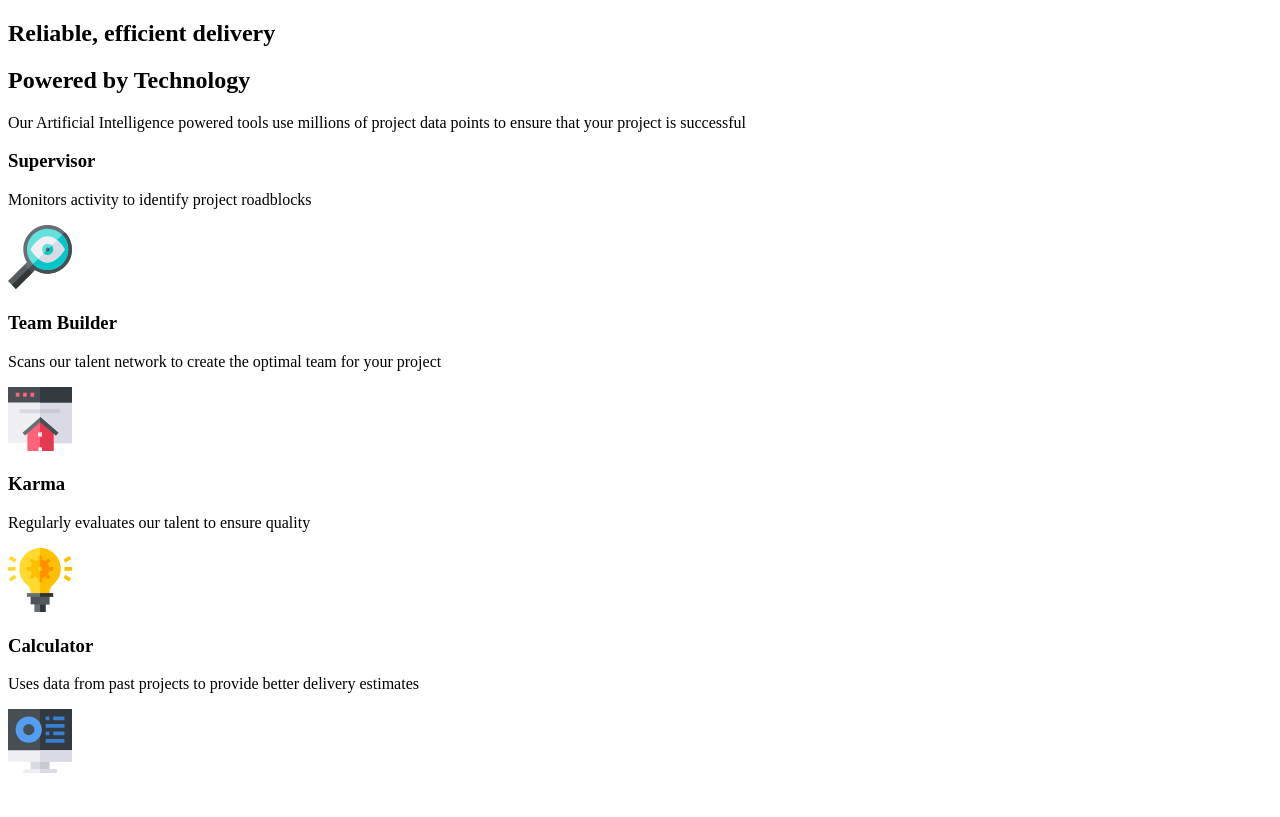
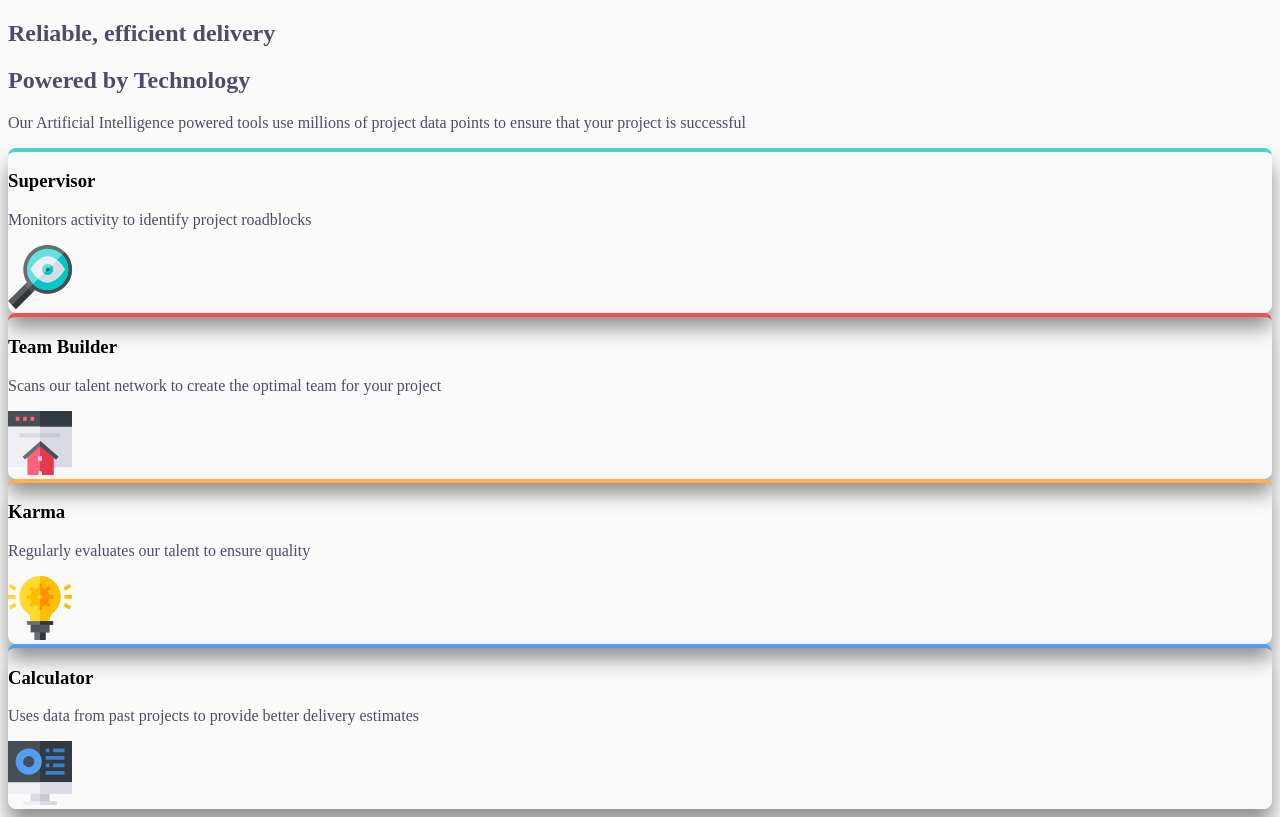
Before and after one commit to russell-gh/ft5-4-card-feature, a plain HTML site: page starter-code/index.html in a window 1280 px wide. Drawn offline with Linux system fonts and the light colour scheme.

Commit message:
added styling

```diff
--- a/starter-code/index.html
+++ b/starter-code/index.html
@@ -6,7 +6,7 @@
   <meta name="viewport" content="width=device-width, initial-scale=1.0" />
 
   <link rel="icon" type="image/png" sizes="32x32" href="./images/favicon-32x32.png" />
-
+<link rel="stylesheet" href="../styles.css">
   <title>Four card feature section</title>
 </head>
 
@@ -19,25 +19,25 @@
         Intelligence powered tools use millions of project data points to ensure
         that your project is successful</p>
     </div>
-    <section>
+    <section class="card cyan">
       <h3>Supervisor</h3>
       <p>Monitors activity to identify
         project roadblocks</p>
         <img src="images/icon-supervisor.svg" alt="Supervisor">
     </section>
-    <section>
+    <section class="card red">
       <h3>Team Builder</h3>
       <p>Scans our talent network to create the
         optimal team for your project</p>
         <img src="images/icon-team-builder.svg" alt="Team Builder">
     </section>
-    <section>
+    <section class="card orange">
       <h3>Karma</h3>
       <p>Regularly evaluates our talent to ensure
         quality </p>
         <img src="images/icon-karma.svg" alt="Karma">
     </section>
-    <section>
+    <section class="card blue">
       <h3>Calculator</h3>
       <p>Uses data from past projects to provide better delivery
         estimates</p>
--- /dev/null
+++ b/styles.css
@@ -0,0 +1,44 @@
+body>section>div {
+    color: hsl(234, 12%, 34%);
+}
+
+body {
+    background-color: hsl(0, 0%, 98%);
+}
+
+.card {
+    border-radius: 8px;
+    box-shadow: 0 15px 20px #8f8f8f;
+}
+
+.red {
+    border-top: 4px solid hsl(0, 78%, 62%)
+}
+.cyan {
+    border-top: 4px solid hsl(180, 62%, 55%)
+}
+.orange {
+    border-top: 4px solid hsl(34, 97%, 64%)
+}
+.blue {
+    border-top: 4px solid hsl(212, 86%, 64%)
+}
+
+p {
+    color: hsl(234, 12%, 34%)
+}
+
+/* ## Colors
+
+### Primary
+
+- Red: hsl(0, 78%, 62%)
+- Cyan: hsl(180, 62%, 55%)
+- Orange: hsl(34, 97%, 64%)
+- Blue: hsl(212, 86%, 64%)
+
+### Neutral
+
+- Very Dark Blue: hsl(234, 12%, 34%)
+- Grayish Blue: hsl(229, 6%, 66%)
+- Very Light Gray: hsl(0, 0%, 98%) */
```
Also changed, not shown: 1 other file.
